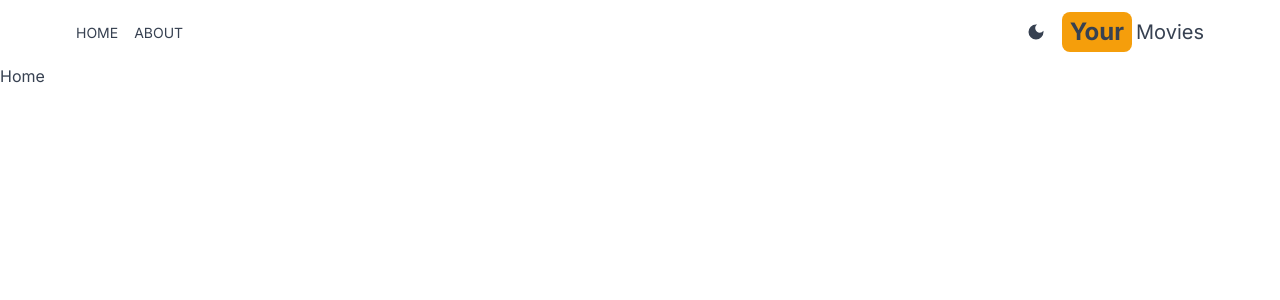
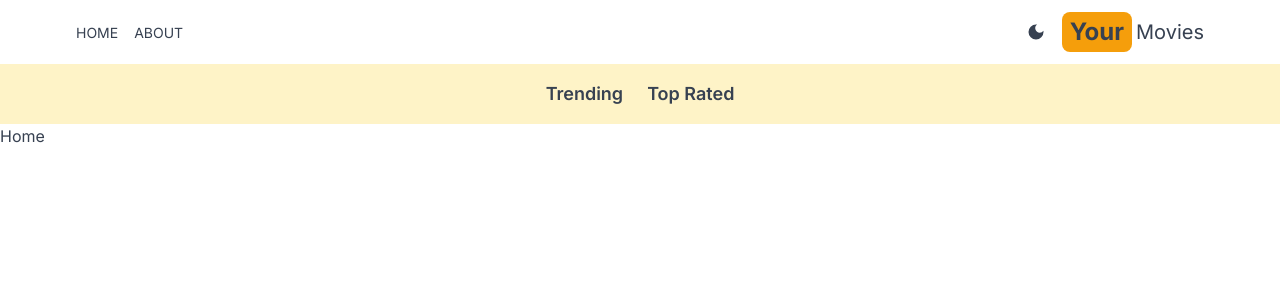
Before and after one commit to Commander7/Movies, a Next.js app: page / in a window 1280 px wide. Shown: the top 300 px of the page. Built offline with nearby package versions, Linux system fonts and the light colour scheme.

Commit message:
Navbar & NavItem

```diff
--- a/src/app/layout.js
+++ b/src/app/layout.js
@@ -2,6 +2,7 @@
 import "./globals.css";
 import Header from " @/components/Header"; // alias to replace ..
 import Providers from "./Providers";
+import Navbar from " @/components/Navbar";
 
 const inter = Inter({ subsets: ["latin"] });
 
@@ -16,6 +17,7 @@
       <body className={inter.className}>
         <Providers>
         <Header/>
+        <Navbar/>
         {children}
         </Providers>
         </body>
--- /dev/null
+++ b/src/components/Navbar.jsx
@@ -0,0 +1,12 @@
+import NavbarItem from "./NavbarItem";
+
+export default function Navbar() {
+  return (
+    <div className="flex dark:bg-gray-600 bg-amber-100 p-4 lg:text-lg justify-center gap-6">
+        <NavbarItem title="Trending" param="fetchTrending"/>
+        <NavbarItem title="Top Rated" param="fetchTopRated"/>
+
+
+    </div>
+  )
+}
--- /dev/null
+++ b/src/components/NavbarItem.jsx
@@ -0,0 +1,14 @@
+'use client';
+import Link from "next/link"
+import { useSearchParams } from "next/navigation"
+
+export default function NavbarItem({title, param}) {
+    const searchParams = useSearchParams();
+    const genre = searchParams.get('genre');
+  return (
+    <div>
+     <Link className={`hover:text-amber-600 font-semibold ${genre === param ? 'underline underline-offset-8 decoration-4 decoration-amber-500 rounded-lg' : ''}`} href={`/?genre=${param}`}>{title}</Link>
+
+    </div>
+  )
+}
```
